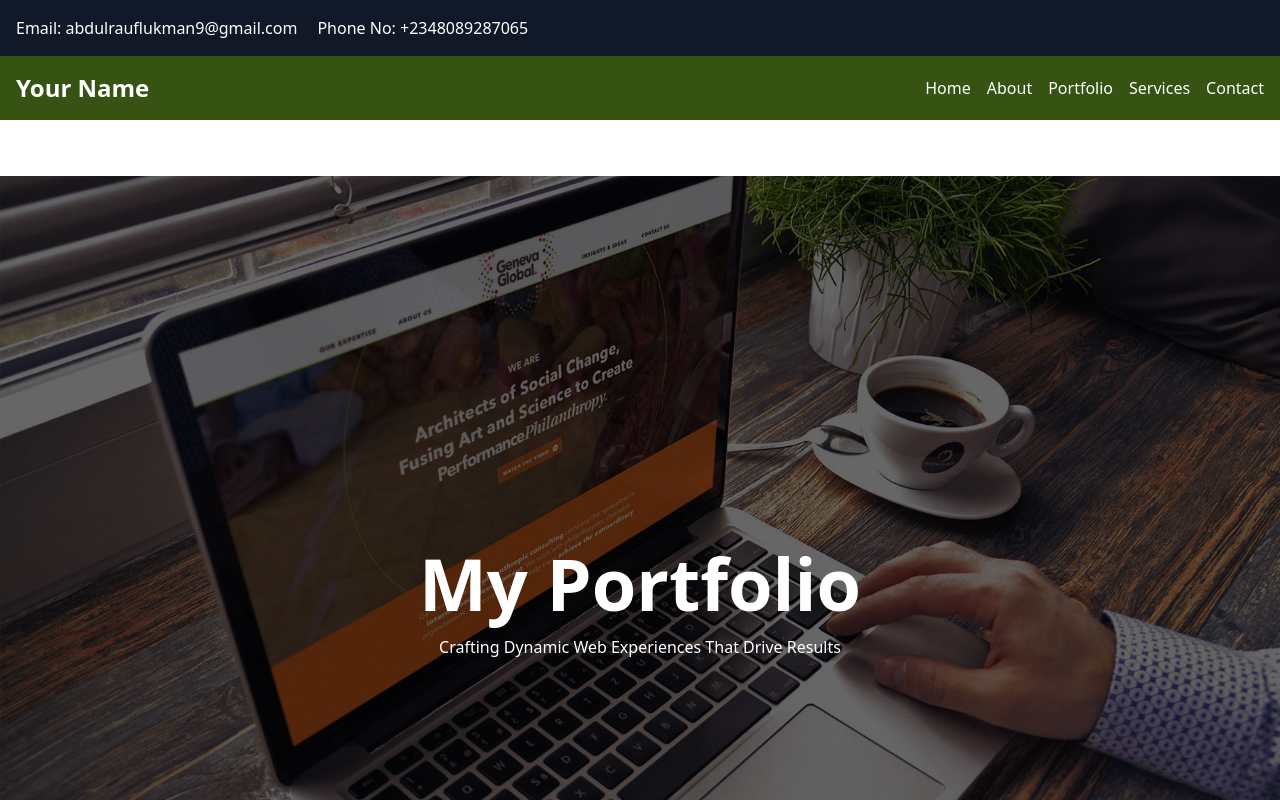
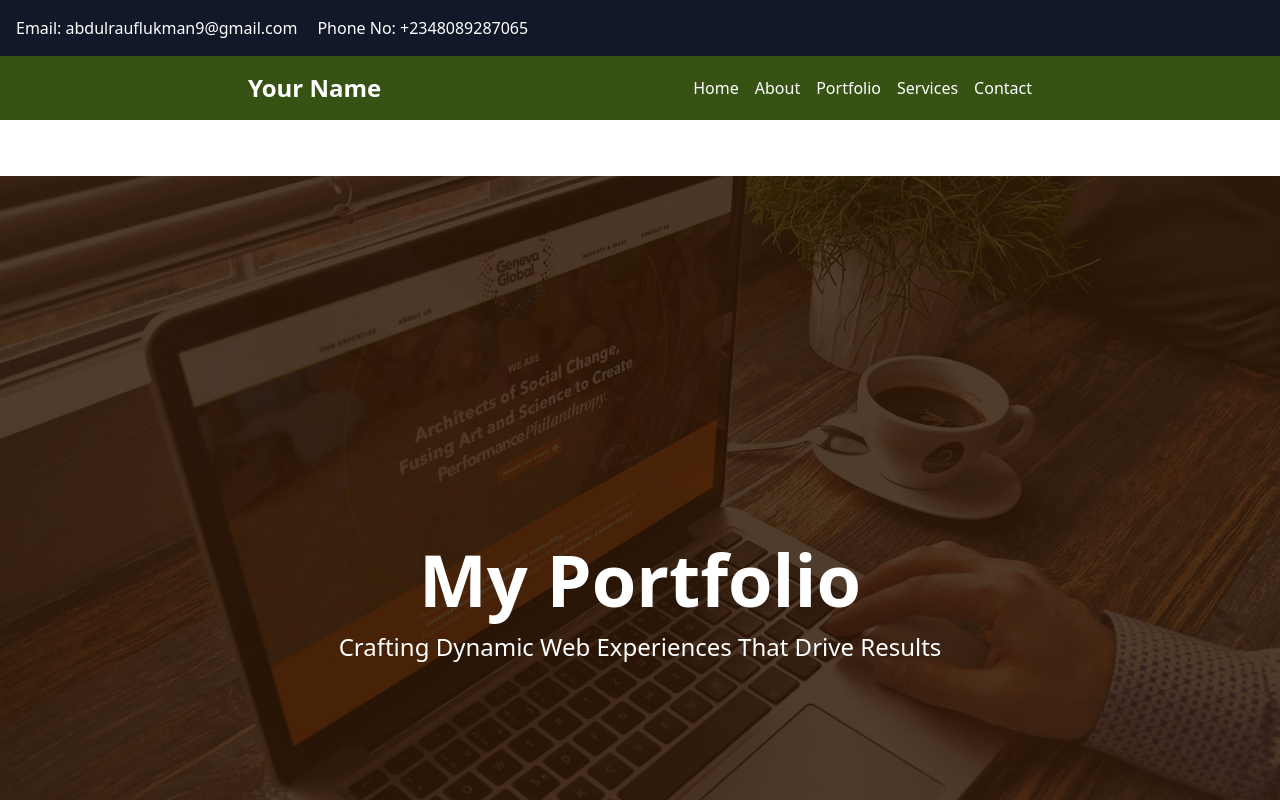
Before and after one commit to Lukman10a/myportfolio, a Next.js app: page / in a window 1280 px wide. Shown: the top 800 px of the page. Built offline with nearby package versions, Linux system fonts and the light colour scheme.

Commit message:
made some changes

```diff
--- a/components/hero.js
+++ b/components/hero.js
@@ -5,9 +5,12 @@ import hero_image from "../public/hero_image.jpg";
 const Hero = () => {
   return (
     <div className="relative flex justify-center items-center text-white ">
+      <div className="bg-yellow-950 opacity-60 absolute w-full h-full"></div>
       <div className="absolute flex flex-col justify-center items-center gap-4">
         <p className="text-3xl lg:text-7xl font-bold">My Portfolio</p>
-        <p>Crafting Dynamic Web Experiences That Drive Results</p>
+        <p className="lg:text-2xl">
+          Crafting Dynamic Web Experiences That Drive Results
+        </p>
       </div>
       <Image src={hero_image} />
     </div>
--- a/components/navBar.js
+++ b/components/navBar.js
@@ -2,34 +2,15 @@
 
 const NavBar = () => {
   return (
-    // <nav className="grid grid-rows-2 text-white cursor-pointer hover:text-blue-300">
-    //   <div className="bg-slate-800 flex gap-4 justify-around items-center">
-    //     <p>Email: abdulrauflukman9@gmail.com</p>
-    //     <p>Phone No: +2348089287065</p>
-    //   </div>
-    //   <div className="flex justify-around items-center gap-10 p-5 bg-lime-900">
-    //     <div>Lukman</div>
-    //     <ul className="flex space-x-3">
-    //       <li>Home</li>
-    //       <li>About</li>
-    //       <li>Portfolio</li>
-    //       <li>Services</li>
-    //       <li>Contact</li>
-    //     </ul>
-    //   </div>
-    // </nav>
-
-    // ...
-
     <nav className="bg-gray-900 text-white">
       <div className="flex items-center p-4 gap-5">
         <p>Email: abdulrauflukman9@gmail.com</p>
         <p>Phone No: +2348089287065</p>
       </div>
-      <div className="bg-lime-900 flex justify-between items-center p-4">
-        <div className="text-2xl font-bold">Your Name</div>
+      <div className="bg-lime-900 flex justify-evenly items-center gap-20 p-4">
+        <div className="text-2xl font-bold cursor-pointer">Your Name</div>
         <div className="flex items-center space-x-4">
-          <ul className="flex space-x-4">
+          <ul className="flex space-x-4 cursor-pointer">
             <li>
               <a className="hover:text-blue-300">Home</a>
             </li>
```
